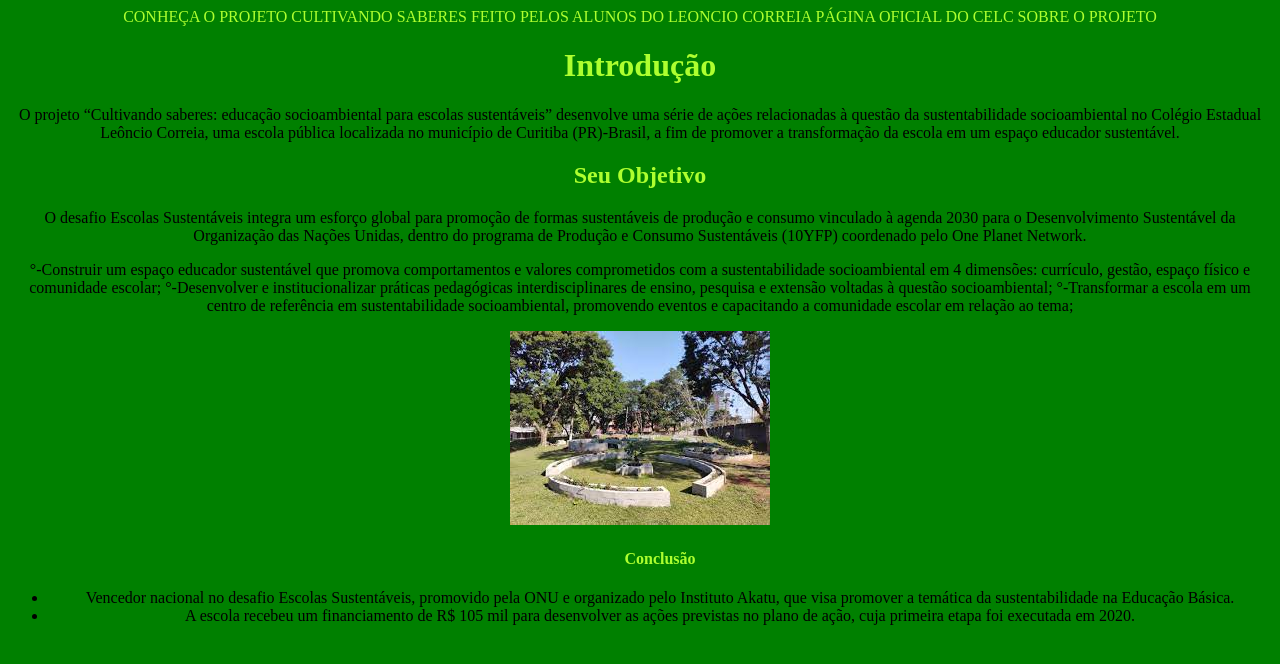
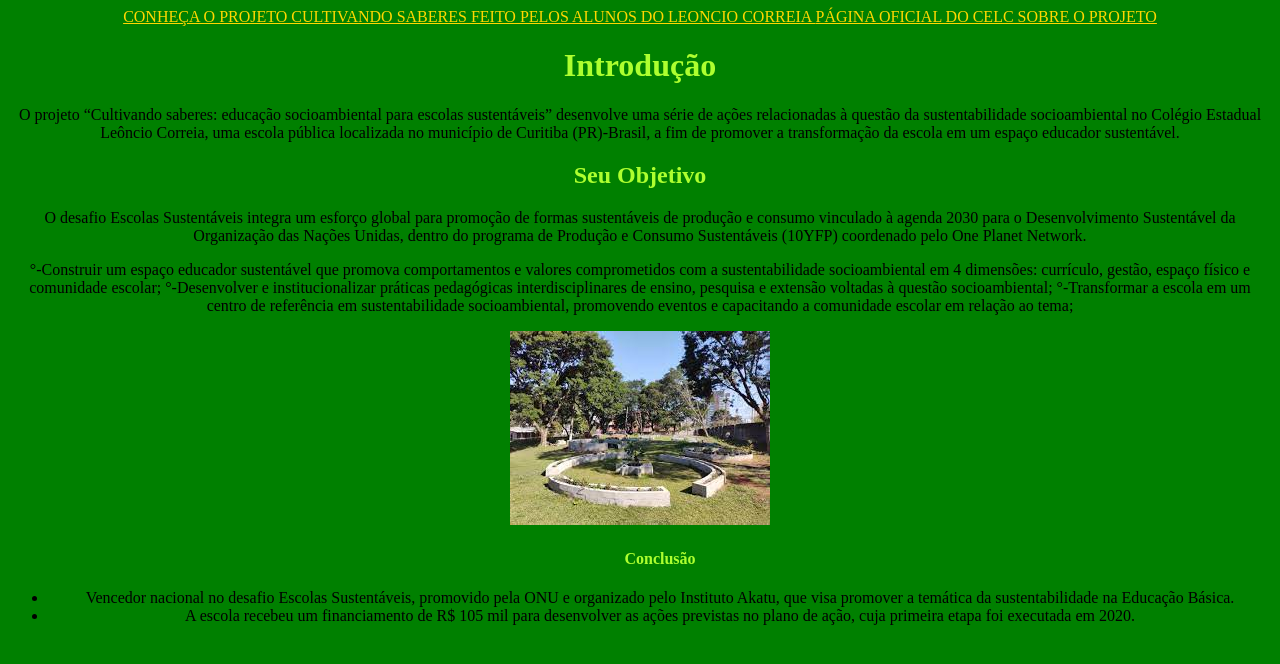
Before and after one commit to alesantos1/site-hospedado, a plain HTML site: page alecabral.html in a window 1280 px wide. Drawn offline with Linux system fonts and the light colour scheme.

Commit message:
Update alecabral2.css

```diff
--- a/alecabral2.css
+++ b/alecabral2.css
@@ -44,11 +44,11 @@ body {
     }
 
 nav a{
-    text-decoration: none ;
+    text-decoration: underline ;
 
     text-transform: uppercase;
     text-align: center;
-    color: greenyellow;
+    color: gold;
     font-weight: 300;
     font-size: 100%;
 }
```
